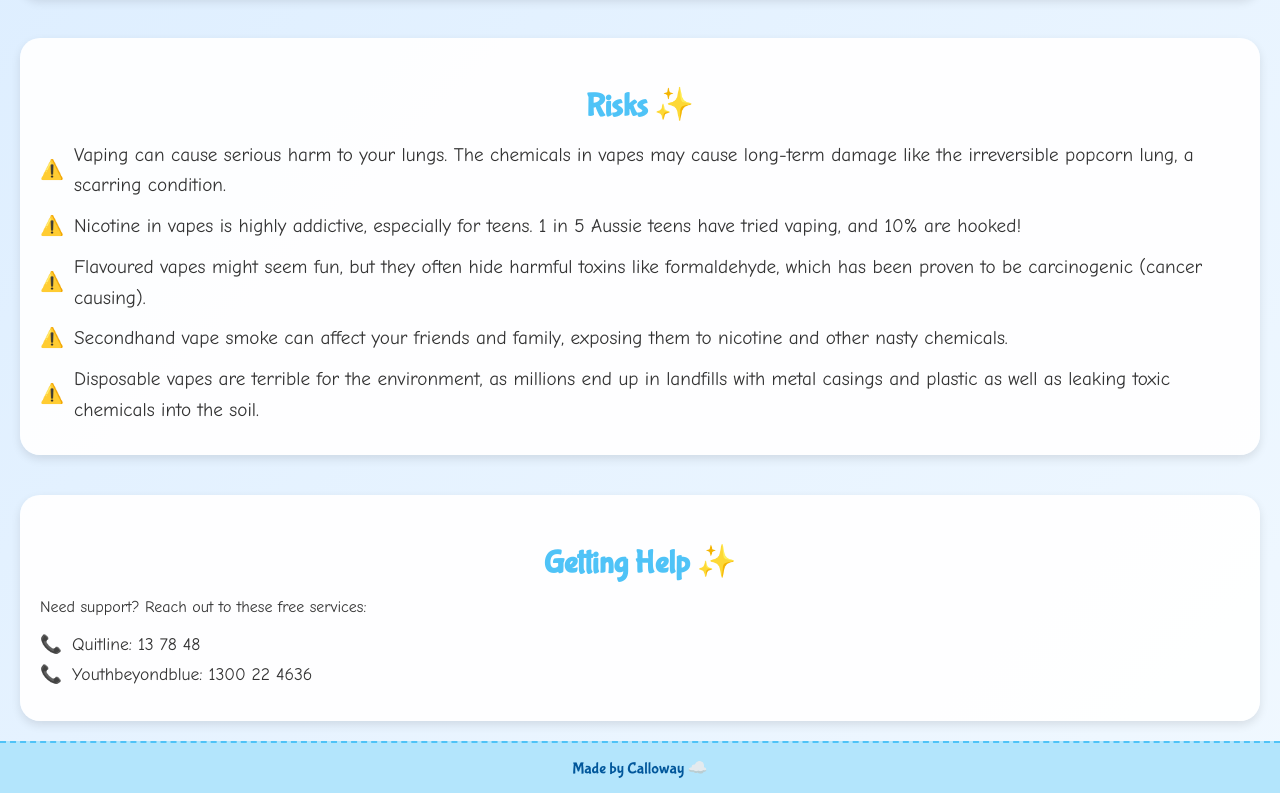
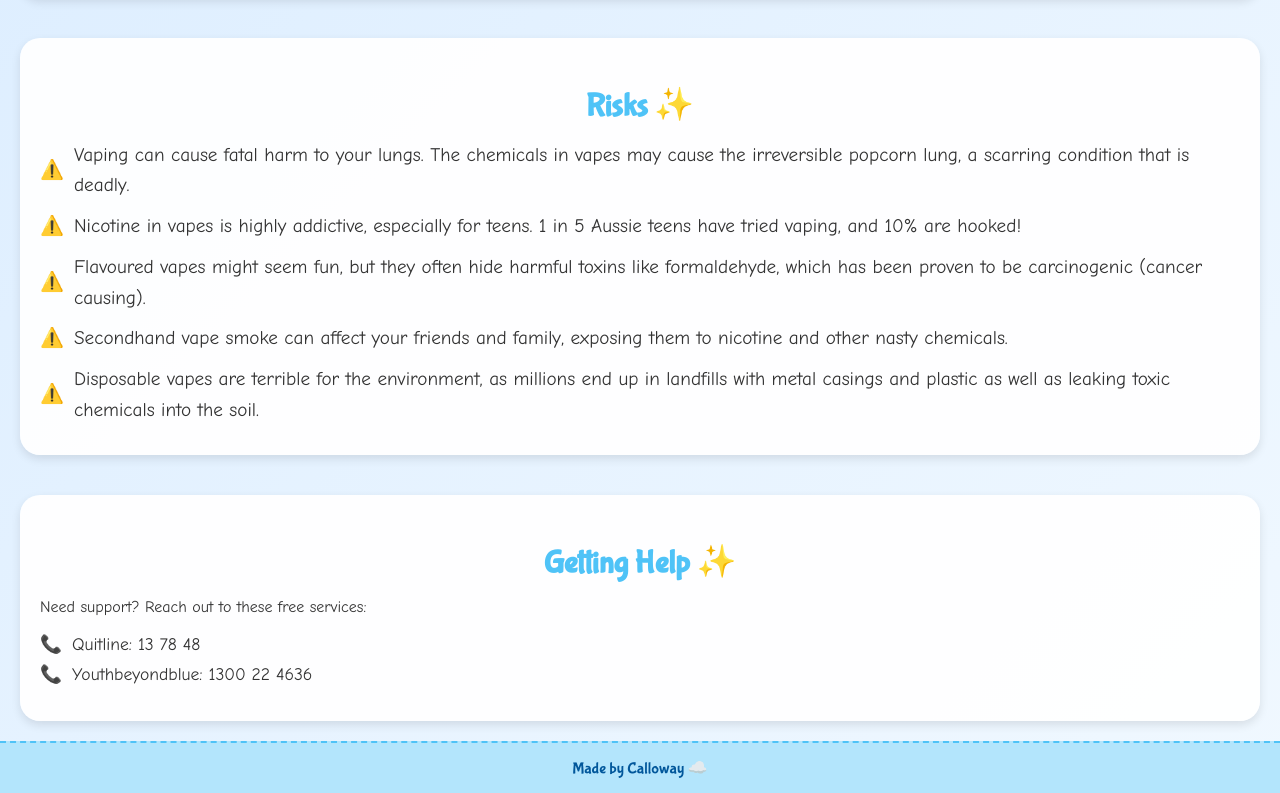
Before and after one commit to health-expo-quiz/cleartheair, a plain HTML site: page index.html in a window 1280 px wide. Shown: the part 958-1751 px from the top of the page. Drawn offline with Linux system fonts and the light colour scheme.

Commit message:
Update index.html

```diff
--- a/index.html
+++ b/index.html
@@ -182,7 +182,7 @@
   <section id="risks">
     <h2>Risks ✨</h2>
     <div class="risks-content">
-      <p>Vaping can cause serious harm to your lungs. The chemicals in vapes may cause long-term damage like the irreversible popcorn lung, a scarring condition.</p>
+      <p>Vaping can cause fatal harm to your lungs. The chemicals in vapes may cause the irreversible popcorn lung, a scarring condition that is deadly.</p>
       <p>Nicotine in vapes is highly addictive, especially for teens. 1 in 5 Aussie teens have tried vaping, and 10% are hooked!</p>
       <p>Flavoured vapes might seem fun, but they often hide harmful toxins like formaldehyde, which has been proven to be carcinogenic (cancer causing).</p>
       <p>Secondhand vape smoke can affect your friends and family, exposing them to nicotine and other nasty chemicals.</p>
```
